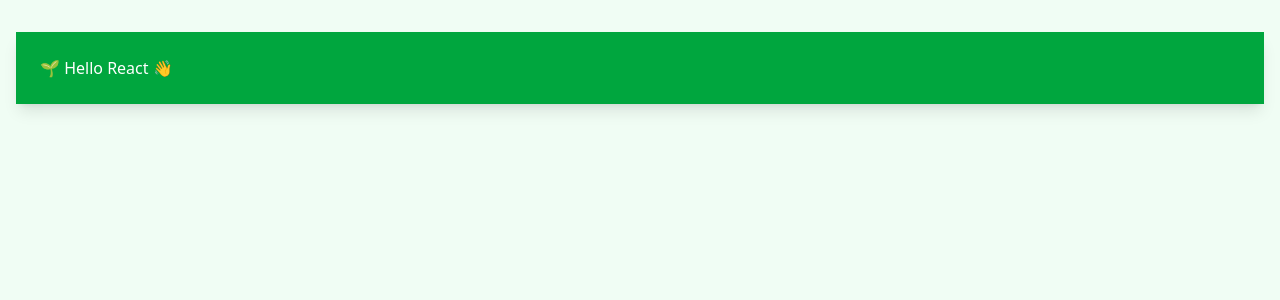
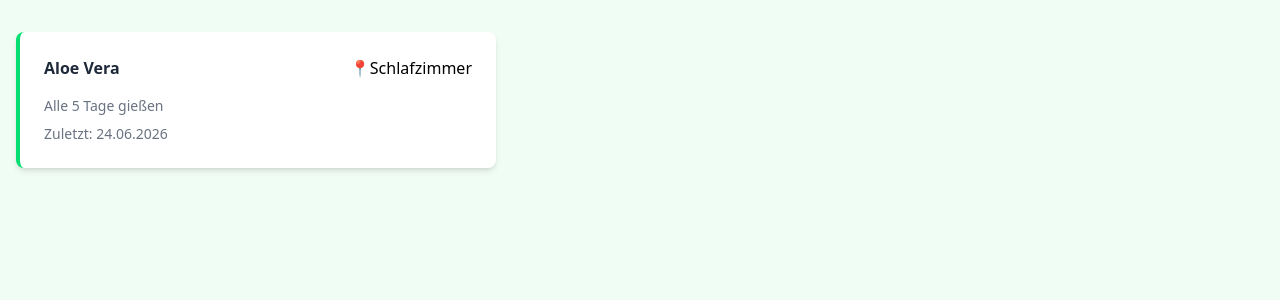
Before and after one commit to nilshartmann-workshops/2026-09-01-react, a React (Vite) app in the folder workspace/: page / in a window 1280 px wide. Shown: the top 300 px of the page. Built offline with nearby package versions, Linux system fonts and the light colour scheme.

Commit message:
01: Komponente

```diff
--- a/workspace/eslint.config.js
+++ b/workspace/eslint.config.js
@@ -9,7 +9,7 @@
 
 // Auf "false" gesetzt, sortiert ESLint die Imports nicht mehr. Beim
 // Live-Coding sind die Meldungen dazu nur lästig.
-const enableImportRules = true;
+const enableImportRules = false;
 
 const importRules = enableImportRules
   ? {
--- a/workspace/src/components/App.tsx
+++ b/workspace/src/components/App.tsx
@@ -1,7 +1,9 @@
+import PlantCard from "./PlantCard.tsx";
+
 export default function App() {
   return (
     <div className={"AppContainer"}>
-      <h1 className={"AppHeader"}>🌱 Hello React 👋 </h1>
+      <PlantCard />
     </div>
   );
 }
--- /dev/null
+++ b/workspace/src/components/PlantCard.tsx
@@ -0,0 +1,18 @@
+export default function PlantCard() {
+  // JSX
+
+  // return React.createElement("div", React.createElement("h1", "Hello World"))
+
+  return (
+    <div className={"PlantCard"}>
+      <header>
+        <h2>Aloe Vera</h2>
+        <div>📍Schlafzimmer</div>
+      </header>
+      <section>
+        <div>Alle 5 Tage gießen</div>
+        <div>Zuletzt: 24.06.2026</div>
+      </section>
+    </div>
+  );
+}
--- a/workspace/src/main.tsx
+++ b/workspace/src/main.tsx
@@ -8,7 +8,5 @@
 import App from "./components/App.tsx";
 
 createRoot(document.getElementById("root")!).render(
-  <ApolloProvider client={apolloClient}>
     <App />
-  </ApolloProvider>,
 );
```
